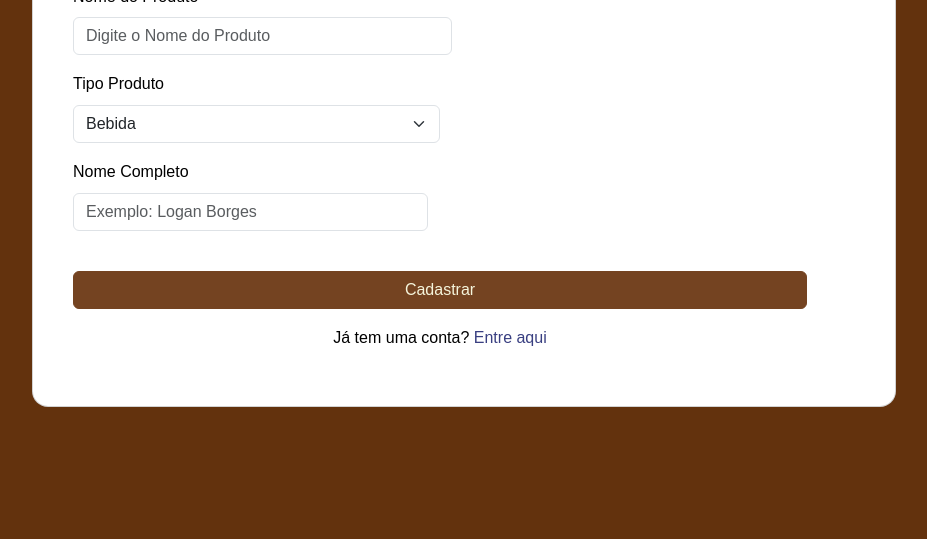
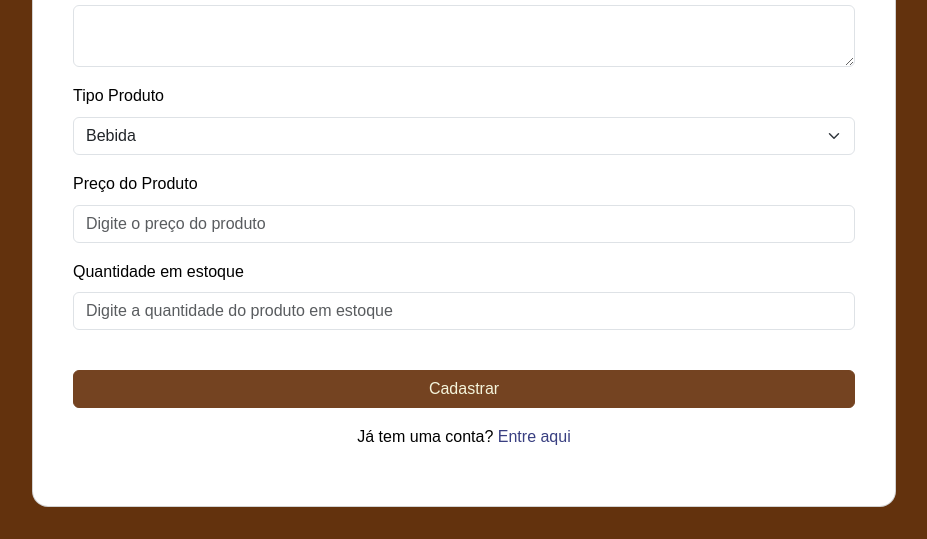
Before and after one commit to ODevAbreu/ExperienciaCriativa, a plain HTML site: page templates/pages/prodIncluir.html in a window 1280 px wide. Shown: the part 261-800 px from the top of the page, without its empty margins (176-1103 px from the left). Drawn offline with nearby package versions, Linux system fonts and the light colour scheme; some packages are replaced by stand-ins of ours; files that its build step writes are made by us from their sources; a script that the page names is missing.

Commit message:
pagina de incluir produto

```diff
--- a/templates/pages/prodIncluir.html
+++ b/templates/pages/prodIncluir.html
@@ -29,25 +29,38 @@
 
             <form>
               <div class="row">
-                <div class="col-12 col-md-6 mb-3">
+                <div class="mb-3">
                   <label class="form-label" for="nome_prod">Nome do Produto</label>
                   <input type="text" id="nome_prod" class="form-control" placeholder= "Digite o Nome do Produto" minlength="5" required/>
                 </div>
+                <div class="mb-3">
+                  <label for="descr_prod" class="form-label">Descrição do Produto</label>
+                  <textarea class="form-control" id="descr_prod" rows="2"></textarea>
+                </div>
+              </div>
                 <div class="row">
-                  <div class="col-12 col-md-6 mb-3">
+                  <div class="mb-3">
                     <label class="form-label" for="tipo_prod">Tipo Produto</label>
-                    <select name="tipo_prod" id="tipo_prod" class="form-select"    >
+                    <select name="tipo_prod" id="tipo_prod" class="form-select">
                       <option>Bebida</option>
                       <option>Pó</option>
 
                     </select>
                   </div>
+                </div>
                   <div class="row">
-                    <div class="col-12 col-md-6 mb-3">
-                      <label class="form-label" for="nome">Nome Completo</label>
-                      <input type="text" id="nome" class="form-control" placeholder= "Exemplo: Logan Borges " minlength="5" required/>
+                    <div class="mb-3">
+                      <label class="form-label" for="preco_prod">Preço do Produto</label>
+                      <input type="number" id="preco_prod" class="form-control" placeholder= "Digite o preço do produto " required/>
                     </div>
+                  </div>
 
+                  <div class="row">
+                    <div class="mb-3">
+                      <label class="form-label" for="qtd_prod">Quantidade em estoque</label>
+                      <input type="number" id="qtd_prod" class="form-control" placeholder= "Digite a quantidade do produto em estoque " required/>
+                    </div>
+                  </div>
               <div class="d-grid mt-4">
                 <button class="btn btn-dark btn-custom" type="submit" id="btnCadastrar">Cadastrar </button>
               </div>
```
